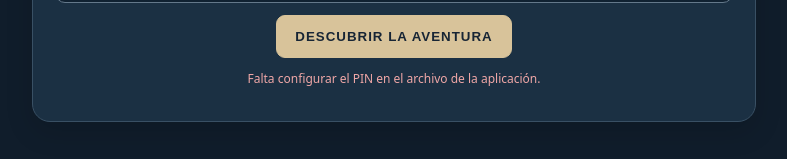
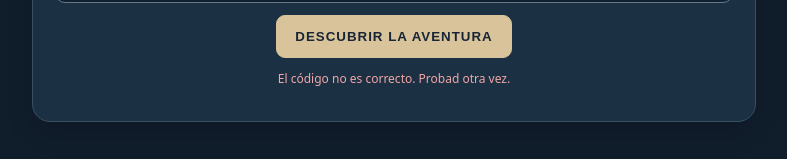
Before and after one commit to 97JorgeNR/aventura-londinense, a plain HTML site: page index.html in a window 1280 px wide. Both pictures are taken after a click on the button "DESCUBRIR LA AVENTURA". Shown: the part 451-610 px from the top of the page, without its empty margins (246-1033 px from the left). Drawn offline with Linux system fonts and the light colour scheme.

Commit message:
Update PIN check in index.html

```diff
--- a/index.html
+++ b/index.html
@@ -140,7 +140,7 @@ $("m1").addEventListener("click",()=>{$("missionText").textContent="¡NO SOY COB
 $("m2").addEventListener("click",()=>{$("missionText").innerHTML="<strong>Ruta:</strong> Chinatown → Leicester Square → Piccadilly Circus → Regent Street → Carnaby Street → Soho. ¡A disfrutar de Londres!";});
 $("enter").addEventListener("click",()=>{
  const v=$("pin").value;
- if(PIN==="CAMBIAR_POR_VUESTRO_PIN"){ $("error").textContent="Falta configurar el PIN en el archivo de la aplicación.";return;}
+ if(PIN==="301226"){ $("error").textContent="Falta configurar el PIN en el archivo de la aplicación.";return;}
  if(v===PIN){$("login").classList.add("hidden");$("app").classList.remove("hidden");sessionStorage.setItem("aventura_ok","1");render();}
  else $("error").textContent="El código no es correcto. Probad otra vez.";
 });
```
